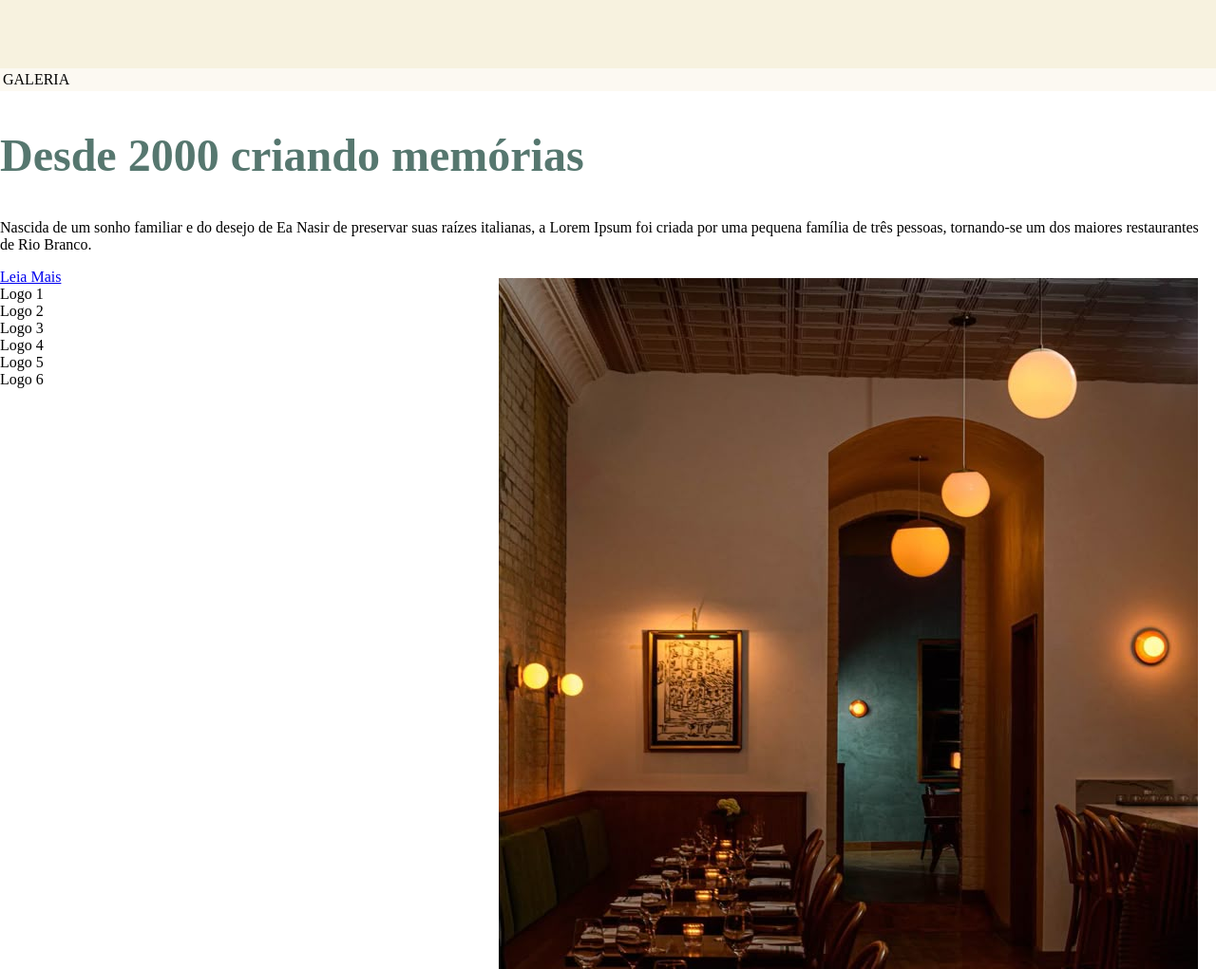
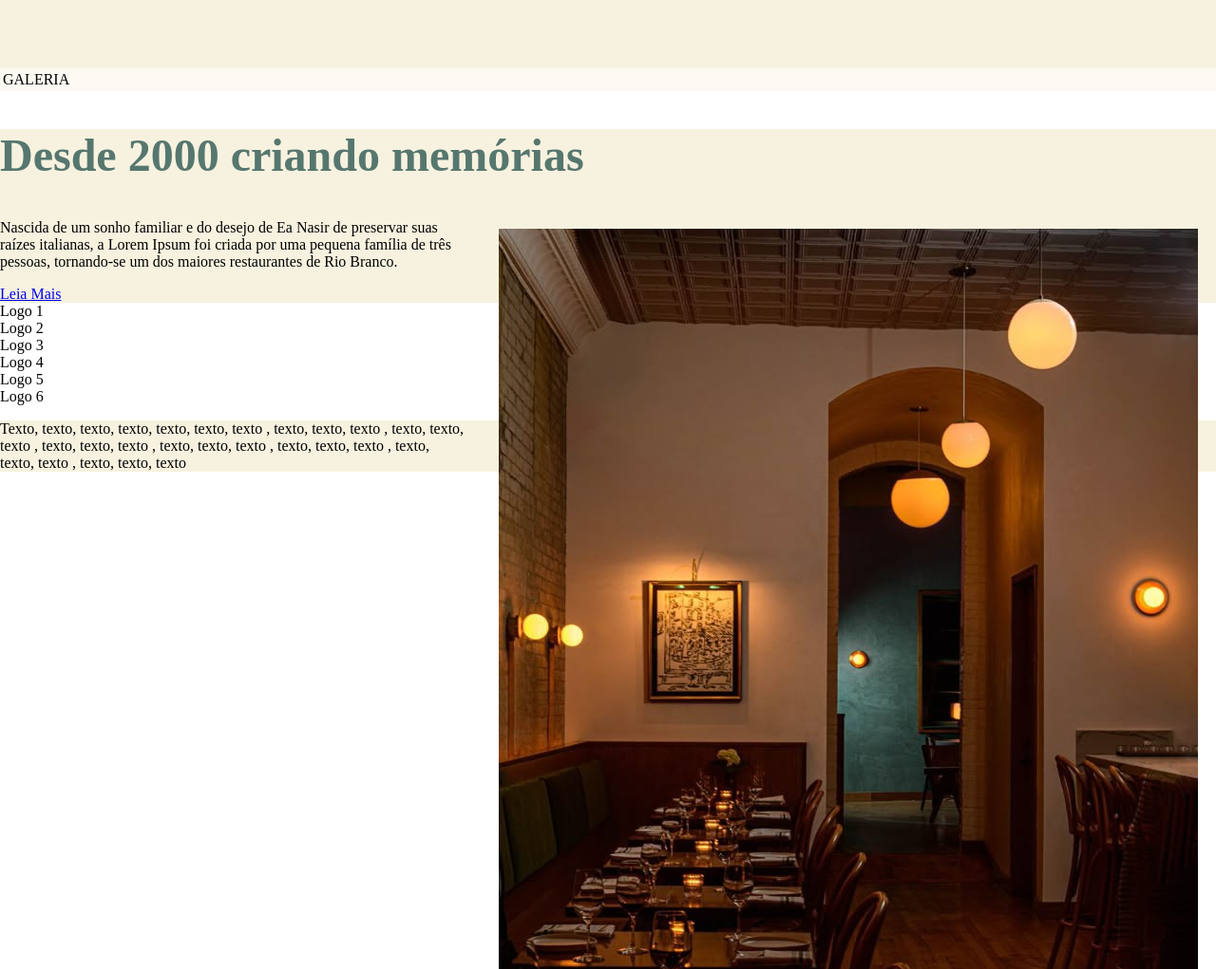
Before and after one commit to LuisGeovani/Projeto---P-gina-inicial, a plain HTML site: page index.html in a window 1280 px wide. Shown: the part 680-1701 px from the top of the page at 95% size. Drawn offline with Linux system fonts and the light colour scheme.

Commit message:
alteração backgrounds

```diff
--- a/index.html
+++ b/index.html
@@ -45,15 +45,15 @@
             </section>
 
             <!-- SESSÃO PARA INFORMAÇÕES -->
-            <section id="info">
+            <section id="info" class="bg-escuro">
                 <div id="texto_esquerdo">
                     <h2 id="titulop">Desde 2000 criando memórias</h2>
+                    <div id ="ambiente">
+                    <img src="images\imagem restaurante\imagem restaurante.jpg" alt="imagem restaurante">
+                    </div>
                     <p>
                         Nascida de um sonho familiar e do desejo de Ea Nasir de preservar suas raízes italianas, a Lorem Ipsum foi criada por uma pequena família de três pessoas, tornando-se um dos maiores restaurantes de Rio Branco.
                     </p>
-                    <div id ="ambiente">
-                    <img src="images\imagem restaurante\imagem restaurante.jpg" alt="imagem restaurante">
-                </div>
                     <a href="#">
                         Leia Mais
                     </a>
@@ -69,8 +69,17 @@
                 <div>Logo 5</div>
                 <div>Logo 6</div>
             </section>
+            <!--SESSÃO ABAIXO DOS PATROCINADORES  -->
+            <section class="bg-escuro">
+
+                <div>
+
+                </div>
+                <p>Texto, texto, texto, texto, texto, texto, texto , texto, texto, texto , texto, texto, texto , texto, texto, texto , texto, texto, texto , texto, texto, texto , texto, texto, texto , texto, texto, texto  </p>
+
+            </section>
+
         </main>
-
         <!-- RODAPÉ -->
         <footer>
             <div id="logo">
```
Also changed, not shown: style.css (line endings or trailing spaces).
